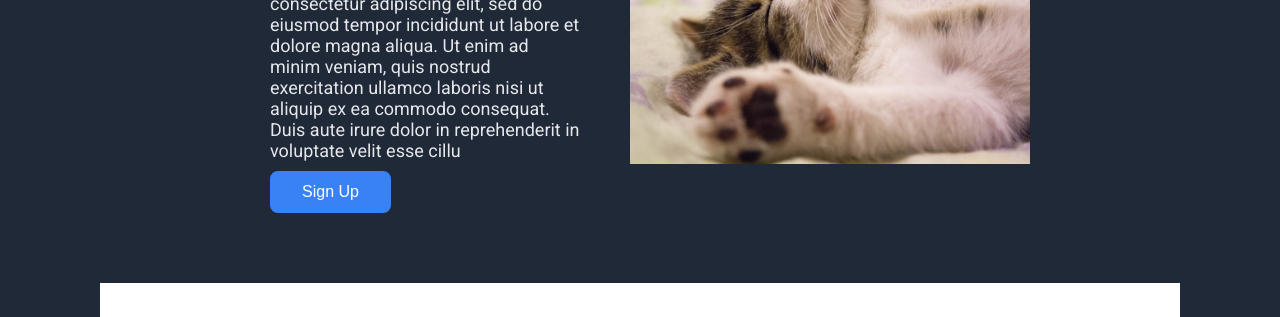
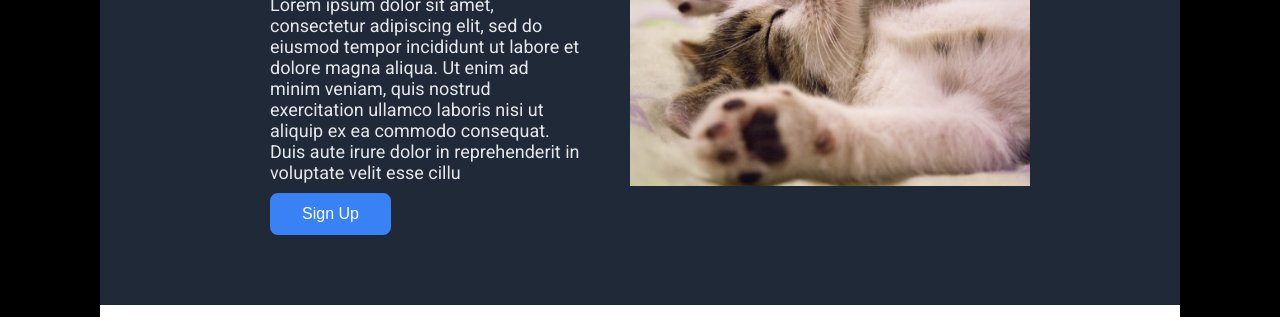
Before and after one commit to susancantdance/first-odin-project, a plain HTML site: page index.html in a window 1280 px wide. Shown: the part 290-607 px from the top of the page. Drawn offline with Linux system fonts and the light colour scheme.

Commit message:
fixed bg color issue

```diff
--- a/index.html
+++ b/index.html
@@ -8,6 +8,7 @@
 </head>
 <body>
 
+<div class="top">
     <div class="header">
         <div class="logo">Header Logo</div>
         <div class="navlinks">
@@ -30,6 +31,7 @@
             <img class="cat" src="images/herokitty.jpg">
         </div>
     </div>
+</div>
 
     <div class="tile-section">
         <div class="tile-header">Some Random Information</div>
--- a/style.css
+++ b/style.css
@@ -1,7 +1,7 @@
 @import url('https://fonts.googleapis.com/css2?family=Roboto:wght@400;700&display=swap');
 
 body {
-    background-color: #1F2937;
+    background-color:black;
     font-family: Roboto, sans-serif;
     height: 100vh;
     display: flex;
@@ -10,7 +10,12 @@ body {
     margin: 0 100px;
 
 
+}
 
+.top {
+    background-color: #1F2937;
+    display: flex;
+    flex-direction: column;
 }
 
 .header {
@@ -237,7 +242,7 @@ border-color: white;
     align-items: center;
     justify-content: center;
     color: #F9FAF8;
-
+    background-color: #1F2937;
 
     padding: 30px;
 }
```
